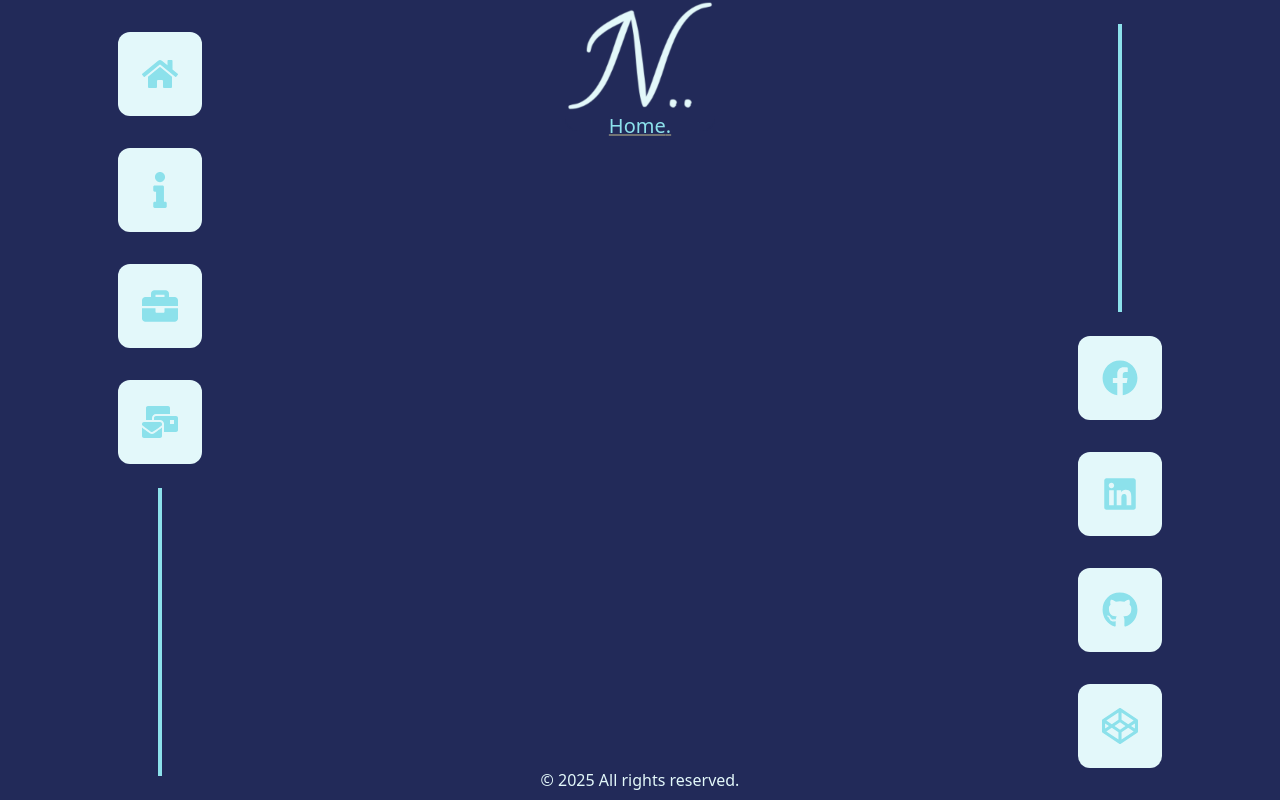
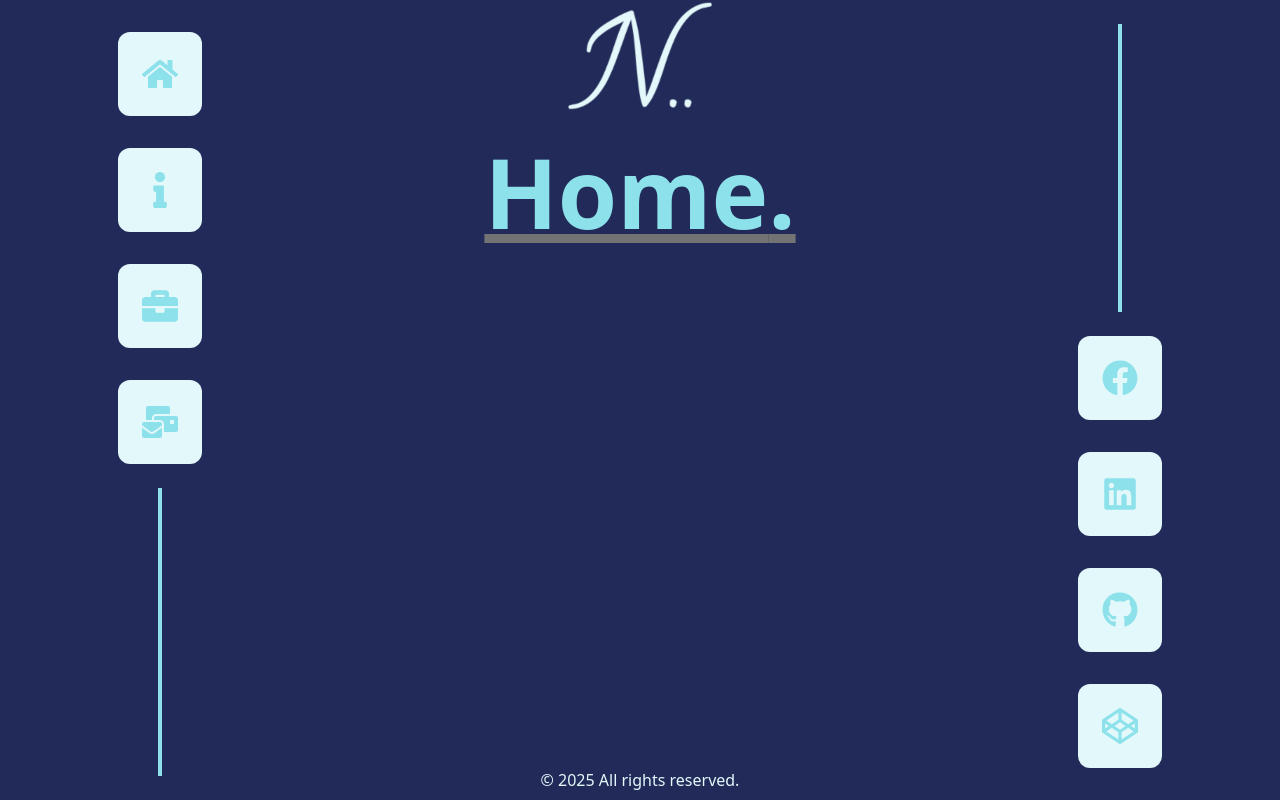
Before and after one commit to noe13hsu/react-portfolio, a React (Vite) app: page / in a window 1280 px wide. Built offline with nearby package versions, Linux system fonts and the light colour scheme.

Commit message:
Change style

```diff
--- a/src/components/header.tsx
+++ b/src/components/header.tsx
@@ -1,6 +1,6 @@
-export const Header = ({text} : {text: string }) => {
+export const Header = ({text} : {text: string}) => {
   return (
-    <h1 className='text-xl text-[var(--aqua)] underline decoration-solid decoration-[var(--grey)]'>
+    <h1 className='font-bold text-8xl important mt-8'>
       {text}.
     </h1>
   )
```
